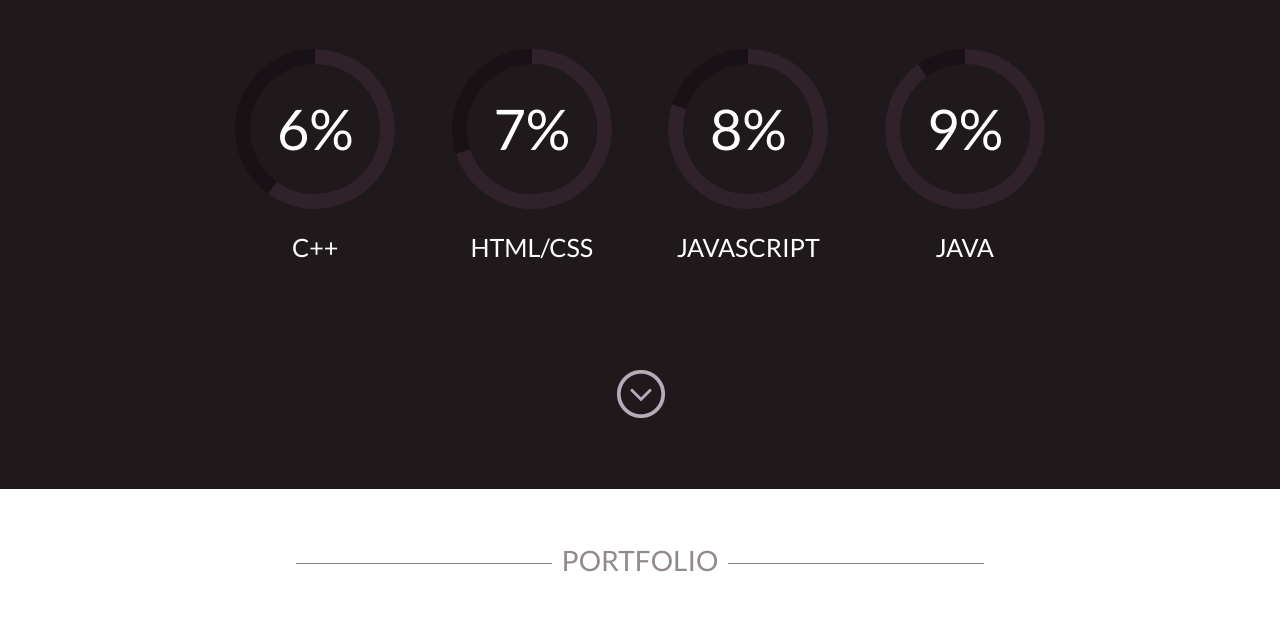
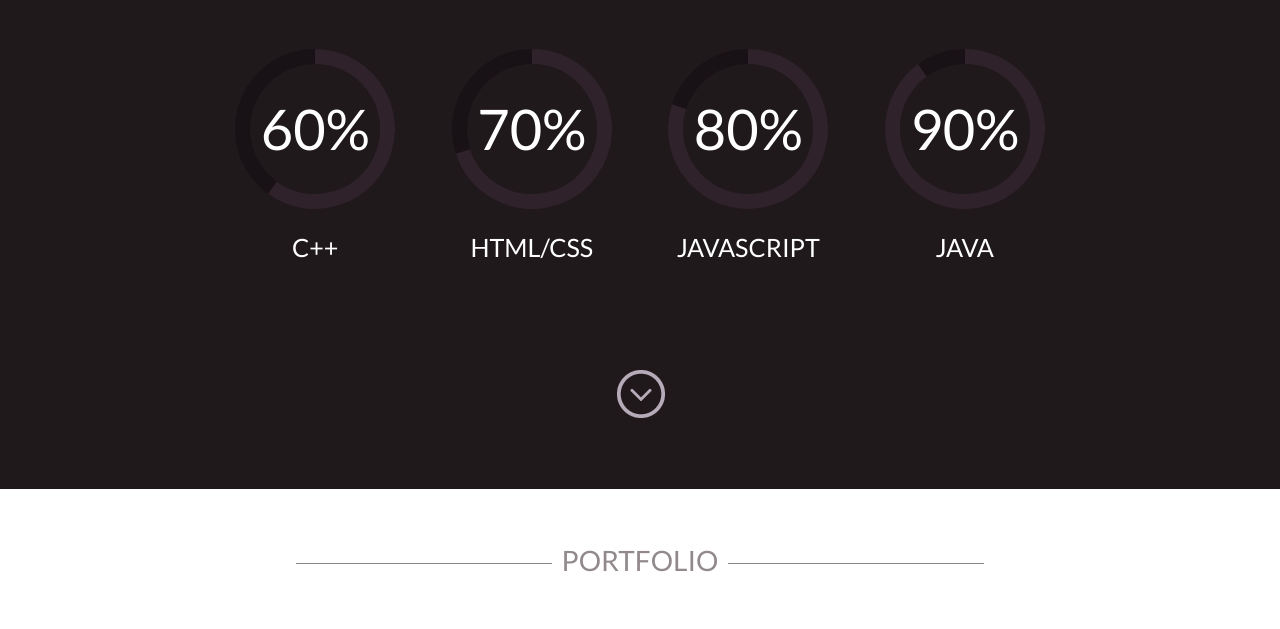
Before and after one commit to christopherbarberon/christopherbarberon.github.io, a plain HTML site: page index.html in a window 1280 px wide. Shown: the part 1670-2299 px from the top of the page. Drawn offline with Linux system fonts and the light colour scheme.

Commit message:
Update index.html

```diff
--- a/index.html
+++ b/index.html
@@ -158,7 +158,7 @@
 											percentage: percentage,
 											radius:     80,
 											width:      15,
-											number:   	percentage / 10,
+											number:   	percentage,
 											text:       '%',
 											colors:     colors[i - 1]
 										});
```
